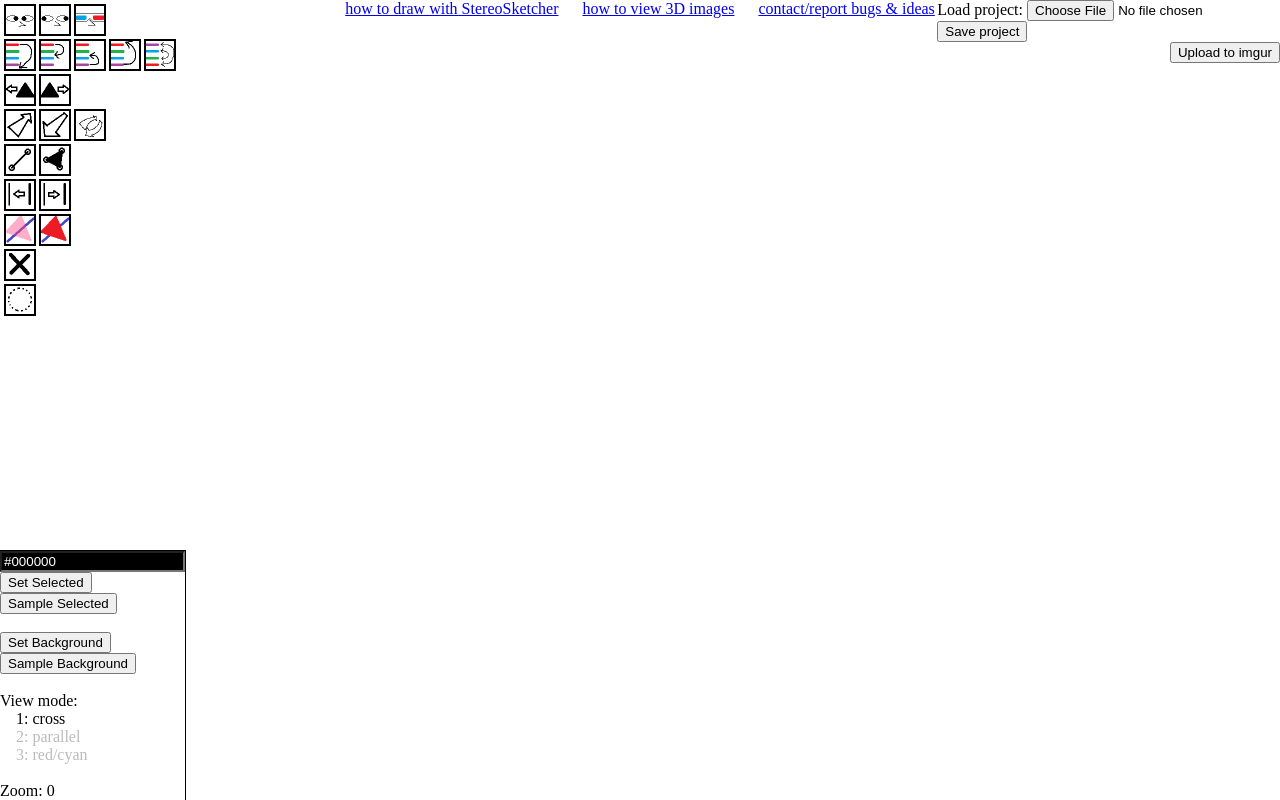
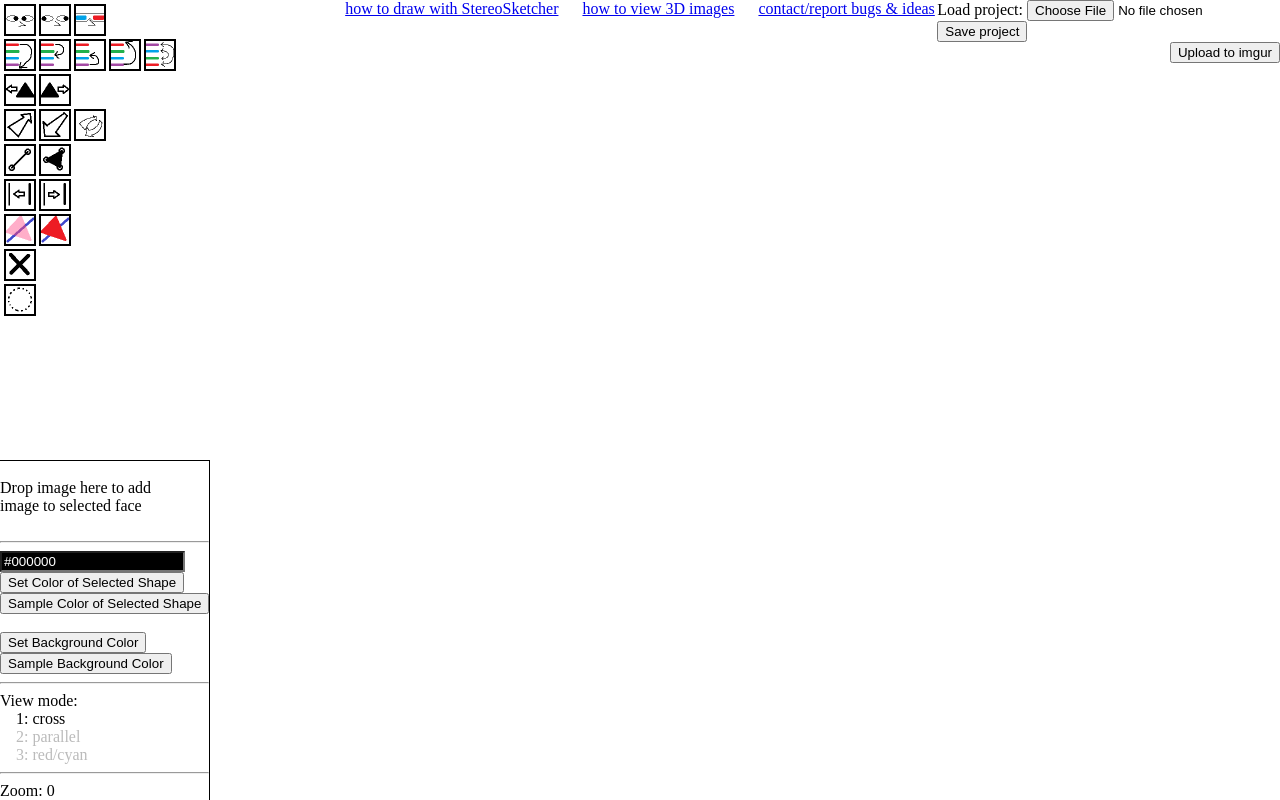
Before and after one commit to KRA2008/stereosketcher, a plain HTML site: page StereoSketcher/StereoSketcher.html in a window 1280 px wide. Drawn offline with Linux system fonts and the light colour scheme.

Commit message:
added file dragging handler TODO: put the image onto faces and stuff

```diff
--- a/StereoSketcher/StereoSketcher.html
+++ b/StereoSketcher/StereoSketcher.html
@@ -33,18 +33,28 @@
 	</head>
 	<body oncontextmenu="return false;" style="-webkit-user-select: none;-moz-user-select: none;user-select: none;">
 		<div id="pickerDiv" class="bottomleft">
+			<form>
+				<div id="fileDrag">
+					<br/>
+					Drop image here to add <br/>
+					image to selected face
+					<br/>
+					<br/>
+				</div>
+			</form>
+			<hr/>
 			<input class="color {pickerPosition:'right',hash:true,pickerFaceColor:'transparent',pickerFace:3,pickerBorder:0,pickerInsetColor:'black'}" id="colorPicker"/><br/>
-			<input type="button" value="Set Selected" onclick="setColor()" /><br/>
-			<input type="button" value="Sample Selected" onclick="sampleColor()" /><br/>
+			<input type="button" value="Set Color of Selected Shape" onclick="setColor()" /><br/>
+			<input type="button" value="Sample Color of Selected Shape" onclick="sampleColor()" /><br/>
 			<br/>
-			<input id="setBackground" type="button" value="Set Background" onclick="setBackground()" /><br/>
-			<input id="sampleBackground" type="button" value="Sample Background" onclick="sampleBackground()" /><br/>
-			<br/>
+			<input id="setBackground" type="button" value="Set Background Color" onclick="setBackground()" /><br/>
+			<input id="sampleBackground" type="button" value="Sample Background Color" onclick="sampleBackground()" /><br/>
+			<hr/>
 			View mode:<br/>
 			&nbsp;&nbsp;&nbsp;&nbsp;<span id="cross">1: cross</span><br/>
 			&nbsp;&nbsp;&nbsp;&nbsp;<span id="parallel">2: parallel</span><br/>
 			&nbsp;&nbsp;&nbsp;&nbsp;<span id="redcyan">3: red/cyan</span><br/>
-			<br/>
+			<hr/>
 			Zoom: <span id="zoomLabel"></span>
 		</div>
 		<div class="topright">
--- a/StereoSketcher/StereoSketcher.js
+++ b/StereoSketcher/StereoSketcher.js
@@ -1,6 +1,6 @@
 'use strict';
 
-var svg,dotGroup,labelGroup,shapeGroup,defs,picker,zoomLabel,body,toolGroup,fileInput;
+var svg,dotGroup,labelGroup,shapeGroup,defs,picker,zoomLabel,body,toolGroup,fileInput,fileDragger;
 var isEditMode=true;
 var mode=1;
 var pressX, pressY;
@@ -18,6 +18,7 @@ window.onload=function() {
 	zoomLabel = document.getElementById('zoomLabel');
 	toolGroup = document.getElementById('toolGroup');
 	fileInput = document.getElementById('fileInput');
+	fileDragger = document.getElementById('fileDrag');
 
 	svg.onmousedown = function(event) {
 		pressX = event.clientX;
@@ -78,6 +79,10 @@ window.onload=function() {
 	};
 	svg.addEventListener("mousewheel",zoom,false);
 	svg.addEventListener("DOMMouseScroll",zoom,false);
+	fileDragger.addEventListener("change", FileDragHandler, false);
+	fileDragger.addEventListener("drop", FileDragHandler, false);
+	fileDragger.addEventListener("dragleave", FileDragHover, false);
+	fileDragger.addEventListener("dragover", FileDragHover, false);
 	crossEyeMode();
 	picker.color.fromString("#000000");
 	zoomLabel.innerHTML = zoomLevel;
--- a/StereoSketcher/palette.js
+++ b/StereoSketcher/palette.js
@@ -119,3 +119,25 @@ function stowAllOpacity() {
 		shapes[ii].setOpacity(1.0);
 	}
 }
+
+function FileDragHover(e) {
+	e.stopPropagation();
+	e.preventDefault();
+}
+
+function FileDragHandler(e) {
+	FileDragHover(e);
+
+
+	// fetch FileList object
+	var files = e.target.files || e.dataTransfer.files;
+
+	// process all File objects
+	for (var i = 0, f; f = files[i]; i++) {
+		ParseFile(f);
+	}
+}
+
+function ParseFile(file) {
+	alert("File information: " + file.name + " type: " + file.type + " size: " + file.size + " bytes");
+}
```
